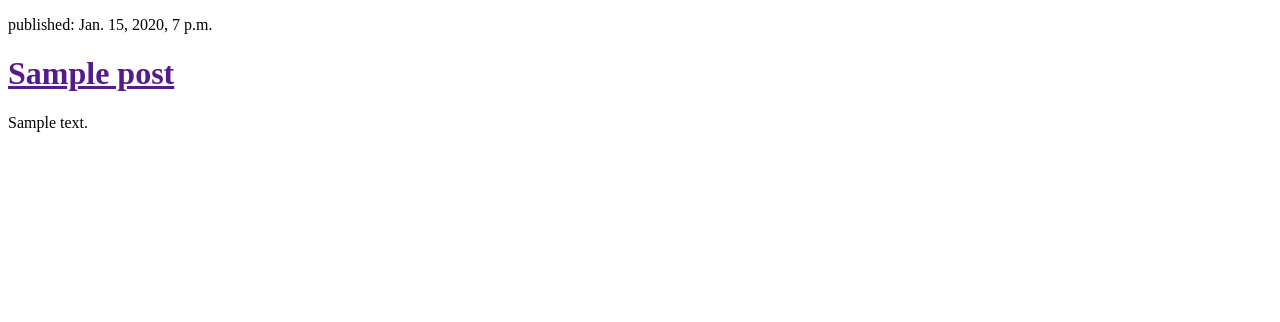
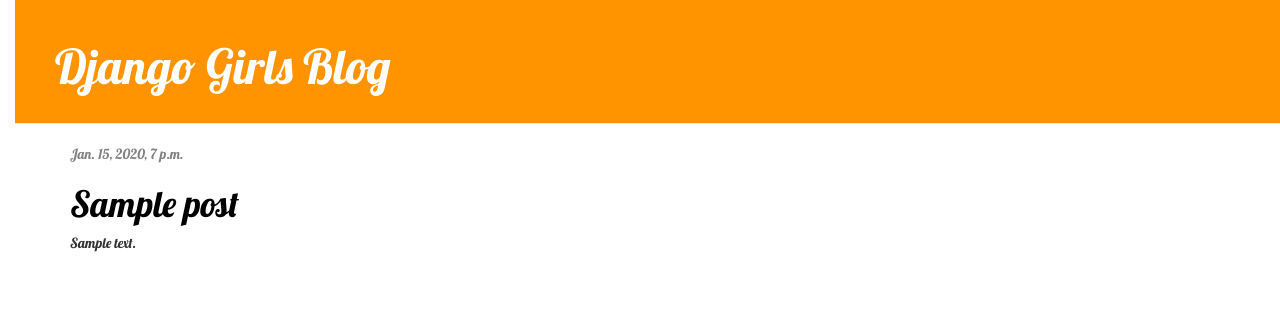
Before and after one commit to TrynBug/django, a Django app: page / in a window 1280 px wide. Shown: the top 322 px of the page. Run offline with Django 3.2, Linux system fonts and the light colour scheme; tables that the repository leaves empty hold one stand-in row (values such as "Sample post"); some libraries are stand-ins or nearby versions.

Commit message:
Added view and template for detailed blog post as well as CSS for site.

```diff
--- /dev/null
+++ b/blog/static/css/blog.css
@@ -0,0 +1,55 @@
+h1 a {
+    color: #FCA205;
+}
+
+body {
+    padding-left: 15px;
+    font-family: 'Lobster';
+}
+
+.page-header {
+    background-color: #ff9400;
+    margin-top: 0;
+    padding: 20px 20px 20px 40px;
+}
+
+.page-header h1, .page-header h1 a, .page-header h1 a:visited, .page-header h1 a:active {
+    color: #ffffff;
+    font-size: 36pt;
+    text-decoration: none;
+}
+
+.content {
+    margin-left: 40px;
+}
+
+h1, h2, h3, h4 {
+    font-family: 'Lobster', cursive;
+}
+
+.date {
+    color: #828282;
+}
+
+.save {
+    float: right;
+}
+
+.post-form textarea, .post-form input {
+    width: 100%;
+}
+
+.top-menu, .top-menu:hover, .top-menu:visited {
+    color: #ffffff;
+    float: right;
+    font-size: 26pt;
+    margin-right: 20px;
+}
+
+.post {
+    margin-bottom: 70px;
+}
+
+.post h1 a, .post h1 a:visited {
+    color: #000000;
+}
--- /dev/null
+++ b/blog/templates/blog/base.html
@@ -0,0 +1,26 @@
+<!DOCTYPE html>
+{% load static %}
+<html lang="en">
+<head>
+    <meta charset="UTF-8">
+    <title>Title</title>
+    <link rel="stylesheet" href="//maxcdn.bootstrapcdn.com/bootstrap/3.2.0/css/bootstrap.min.css">
+    <link rel="stylesheet" href="//maxcdn.bootstrapcdn.com/bootstrap/3.2.0/css/bootstrap-theme.min.css">
+    <link href="//fonts.googleapis.com/css?family=Lobster&subset=latin,latin-ext" rel="stylesheet" type="text/css">
+    <link rel="Stylesheet" href="{% static 'css/blog.css' %}">
+
+</head>
+<body>
+    <div class="page-header">
+        <h1><a href="/">Django Girls Blog</a></h1>
+    </div>
+    <div class="content container">
+        <div class="row">
+            <div class="col-md-8">
+            {% block content %}
+            {% endblock %}
+            </div>
+        </div>
+    </div>
+</body>
+</html>
--- a/blog/templates/blog/post_list.html
+++ b/blog/templates/blog/post_list.html
@@ -1,20 +1,13 @@
-<!DOCTYPE html>
-<html lang="en">
-<head>
-    <meta charset="UTF-8">
-    <title>Title</title>
-</head>
-<body>
-<div>
+{% extends 'blog/base.html' %}
+
+{% block content %}
     {% for post in posts %}
-    <div>
-        <p>published: {{post.published_date}}</p>
-        <h1><a href=""">{{post.title}}</a></h1>
-        <p>{{post.text|linebreaksbr}}</p>
-    </div>
+        <div class="post">
+            <div class="date">
+                {{ post.published_date }}
+            </div>
+            <h1><a href="{% url 'post_detail' pk=post.pk %}">{{ post.title }}</a></h1>
+            <p>{{ post.text|linebreaksbr }}</p>
+        </div>
     {% endfor %}
-
-</div>
-
-</body>
-</html>
+{% endblock %}
--- a/blog/urls.py
+++ b/blog/urls.py
@@ -4,4 +4,5 @@
 
 urlpatterns = [
     path('', views.post_list, name='post_list'),
+    path('post/<int:pk>/', views.post_detail, name='post_detail'),
 ]
--- a/blog/views.py
+++ b/blog/views.py
@@ -1,7 +1,11 @@
-from django.shortcuts import render
+from django.shortcuts import render, get_object_or_404
 from .models import Post
 from django.utils import timezone
 
 def post_list(request):
     posts = Post.objects.filter(published_date__lte=timezone.now()).order_by('published_date')
     return render(request, 'blog/post_list.html', {'posts':posts})
+
+def post_detail(request, pk):
+    post = get_object_or_404(Post, pk=pk)
+    return render(request, 'blog/post_detail.html', {'post':post})
--- a/morpheme/settings.py
+++ b/morpheme/settings.py
@@ -25,7 +25,7 @@
 # SECURITY WARNING: don't run with debug turned on in production!
 DEBUG = True
 
-ALLOWED_HOSTS = ['127.0.0.1', '.pythonanywhere.com']
+ALLOWED_HOSTS = ['127.0.0.1', '.pythonanywhere.com', '192.168.0.13']
 
 
 # Application definition
```
Also changed, not shown: blog/templates/blog/post_detail.html (added, +13 -0 lines).
